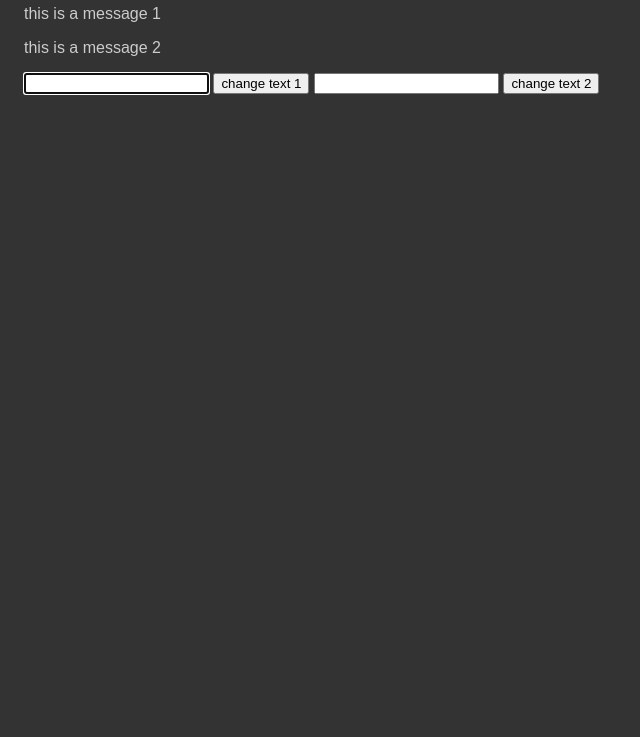
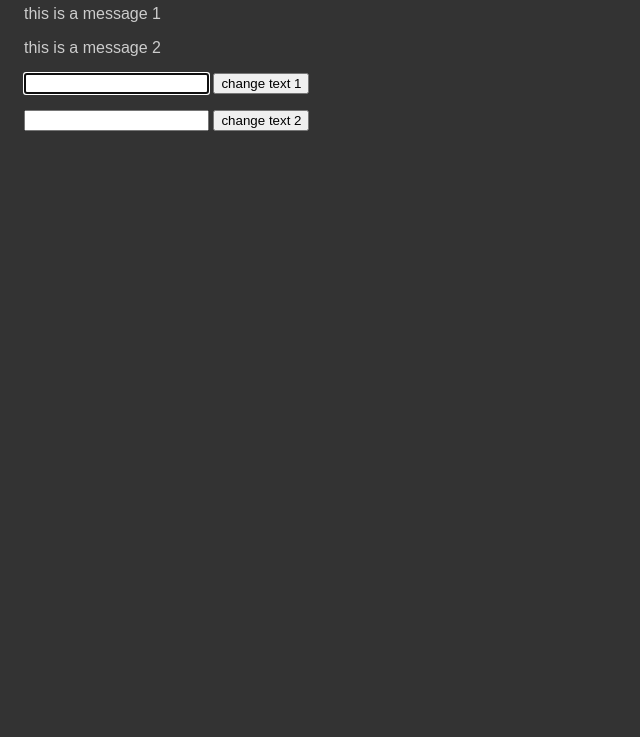
Before and after one commit to edwardtanguay/et003-jsdom, a plain HTML site: page index.html in a window 1280 px wide. Shown: the part 63-800 px from the top of the page, without its empty margins (0-640 px from the left). Drawn offline with Linux system fonts and the light colour scheme.

Commit message:
rows verticle

```diff
--- a/index.html
+++ b/index.html
@@ -9,7 +9,8 @@
 		  content="width=device-width, initial-scale=1.0">
 	<link rel="stylesheet"
 		  href="main.css">
-	<script src="main.js" defer></script>
+	<script src="main.js"
+			defer></script>
 	<title>DOM JS Test</title>
 </head>
 
@@ -17,10 +18,17 @@
 	<h2>DOM JS Test</h2>
 	<p class="message1">this is a message 1</p>
 	<p class="message2">this is a message 2</p>
-	<input type="text" class="userText1">
-	<button class="changeText1Button">change text 1</button>
-	<input type="text" class="userText2">
-	<button class="changeText2Button">change text 2</button>
+
+	<div class="row">
+		<input type="text"
+			   class="userText1">
+		<button class="changeText1Button">change text 1</button>
+	</div>
+	<div class="row">
+		<input type="text"
+			   class="userText2">
+		<button class="changeText2Button">change text 2</button>
+	</div>
 </body>
 
 </html>
--- a/main.css
+++ b/main.css
@@ -4,3 +4,7 @@ body {
 	font-family: sans-serif;
 	padding: 0 1rem;
 }
+
+.row {
+	margin-bottom: 1rem;
+}
```
Also changed, not shown: dev/notes.txt.
